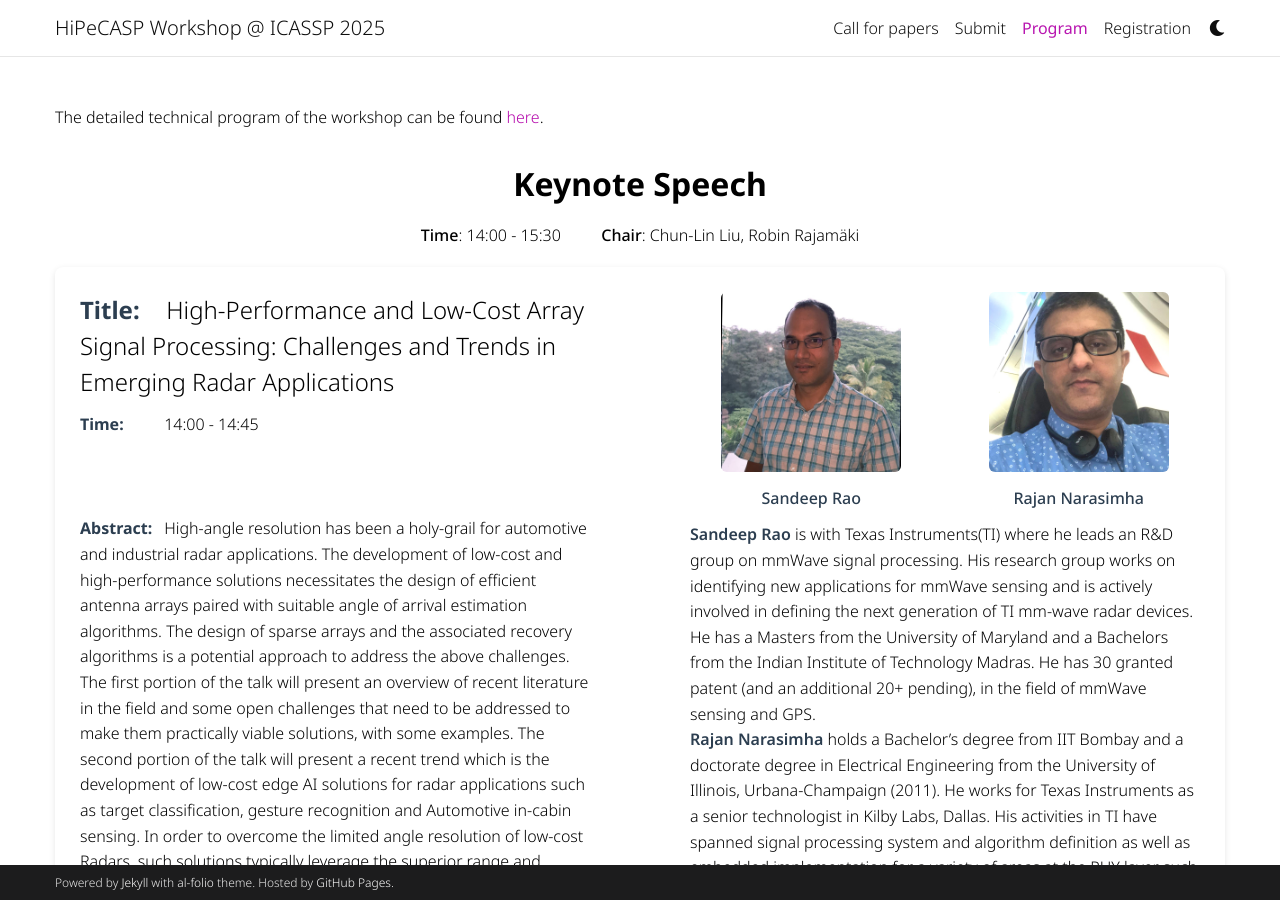
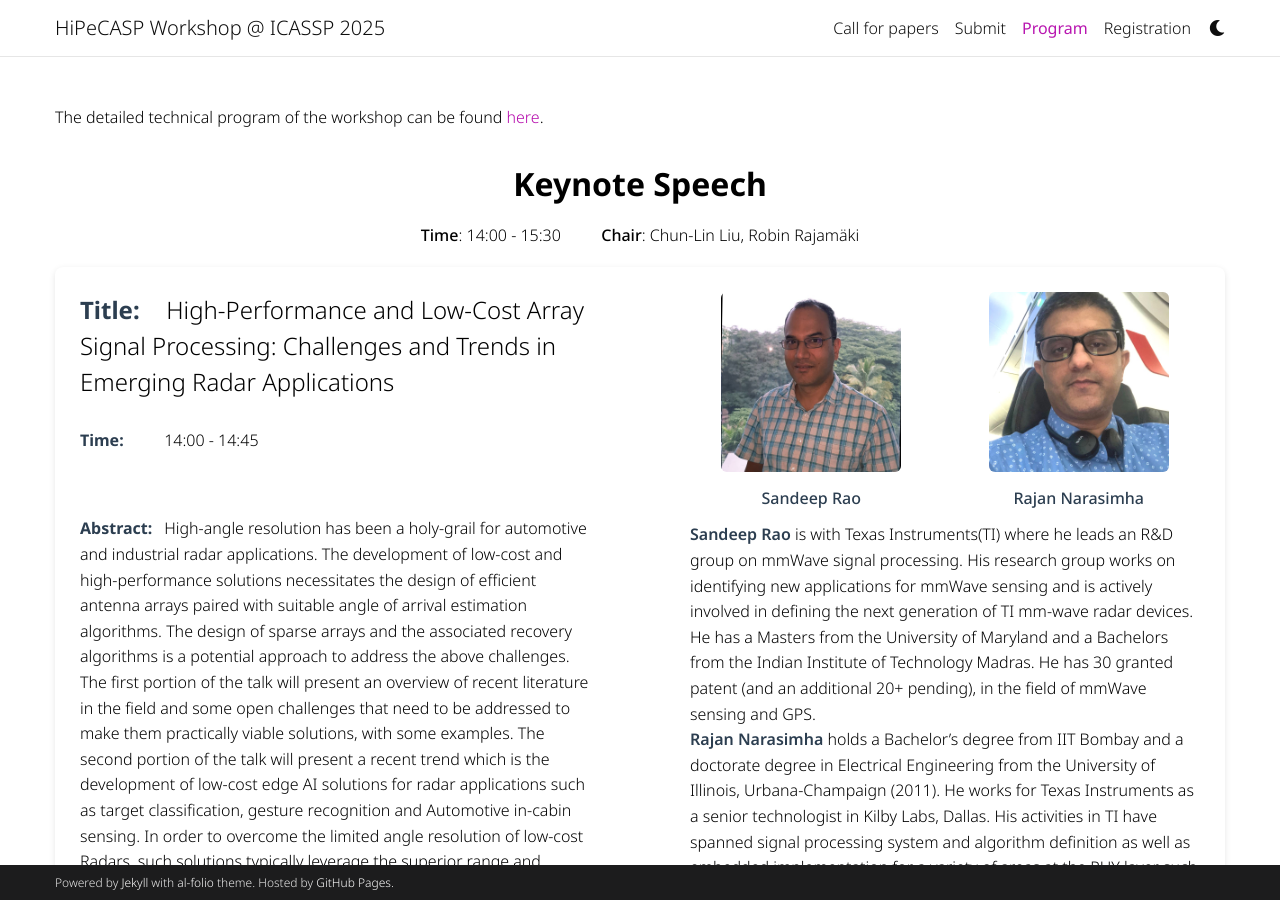
Before and after one commit to signal-process/signal-process.github.io, a Jekyll site: the page built from _pages/program.md, in a window 1280 px wide and 900 px high. Built offline with Jekyll 4.4.1, drawn with Linux system fonts in a browser that asks for light colours; comment, search, counter and statistics services are not loaded; a style sheet for code colours, icons or effects is not loaded.

Commit message:
Update speakers.html

```diff
--- a/_includes/speakers.html
+++ b/_includes/speakers.html
@@ -142,14 +142,14 @@
           {{ talk.title }}
         </p>
         {% endif %}
-
+        <div style="height: 1rem;"></div>
         {% if talk.time %}
         <p class="speaker-time">
           <span class="info-label">Time:</span>
           {{ talk.time }}
         </p>
         {% endif %}
-        <div style="height: 4rem;"></div>
+        <div style="height: 3rem;"></div>
         {% if talk.abstract %}
         <div class="speaker-abstract">
           <span class="info-label">Abstract:</span>
```
